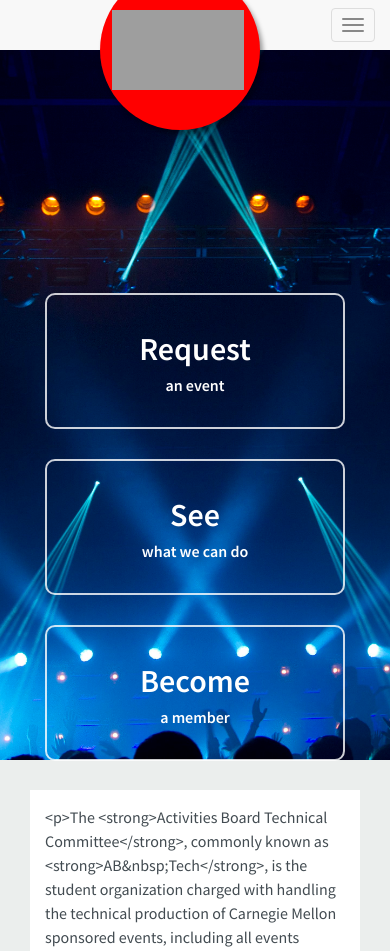
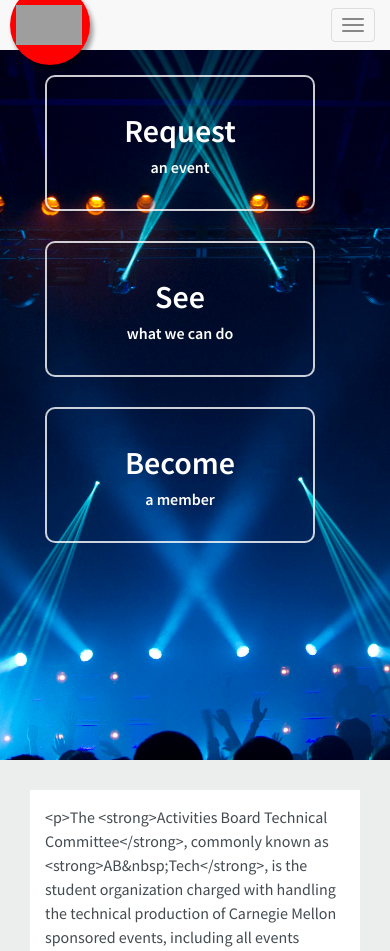
Before and after one commit to ABTech/abtech.org, a Django app: page / in a window 390 px wide. Shown: the top 951 px of the page. Run offline with Django 3.2, Linux system fonts and the light colour scheme; some libraries are stand-ins or nearby versions; grey boxes are pictures that could not be loaded.

Commit message:
getting there...

```diff
--- a/static/css/style.css
+++ b/static/css/style.css
@@ -27,13 +27,71 @@ body {
   .navbar-collapse {
       width: 100%;
   }
+    #lead {
+        padding-top: 50px;
+
+    }
+    #lead .container .row {
+    position: absolute;
+    top: 30%;
+    width: 100%;
+}
+    #logo {
+    position: absolute;
+    top: -30px;
+    left: 100px;
+     /*float: left */
+    padding-top: 40px;
+    padding-left: 12px;
+    width: 160px;
+    height: 160px;
+    border-radius: 50%;
+    background: red;
+    box-shadow: 3px 5px 5px rgba(0, 0, 0, 0.4);
 }
 
-/* mobile navbar */
+#logo img {
+    width: 132px;
+    height: 80px;
+}
+
+
+}
+
+/* mobile  */
 @media (max-width: 767px) {
   .navbar-collapse {
       width: 50%;
   }
+    #lead {
+        padding-top: 15px;
+
+    }
+    #lead .container .row {
+    margin-top: 30px;
+    width: 100%;
+    }
+
+    #logo {
+    position: absolute;
+    top: -15px;
+    left: 10px;
+     /*float: left */
+    padding-top: 20px;
+    padding-left: 6px;
+    width: 80px;
+    height: 80px;
+    border-radius: 50%;
+    background: red;
+    box-shadow: 3px 5px 5px rgba(0, 0, 0, 0.4);
+}
+
+    #logo img {
+        width: 66px;
+        height: 40px;
+    }
+
+
 }
 
 .container-fluid {
@@ -53,24 +111,6 @@ body {
     background-color: #f8f8f8;
 }
 
-#logo {
-    position: absolute;
-    top: -30px;
-    left: 100px;
-     /*float: left */
-    padding-top: 40px;
-    padding-left: 12px;
-    width: 160px;
-    height: 160px;
-    border-radius: 50%;
-    background: red;
-    box-shadow: 3px 5px 5px rgba(0, 0, 0, 0.4);
-}
-
-#logo img {
-    width: 132px;
-    height: 80px;
-}
 
 #lead {
     height: 90%;
@@ -80,7 +120,6 @@ body {
     /*background-size: 100%;*/
     background-position: center;
     background-repeat: no-repeat;
-    padding-top: 50px;
     -webkit-background-size: cover;
     -moz-background-size: cover;
     -o-background-size: cover;
@@ -92,11 +131,7 @@ body {
     position: relative;
 }
 
-#lead .container .row {
-    position: absolute;
-    top: 30%;
-    width: 100%;
-}
+
 
 #lead .lead-item {
     display: block;
--- a/templates/index.html
+++ b/templates/index.html
@@ -9,11 +9,11 @@
   <section id="lead">
     <div class="container">
       <div class="row">
-        <div class="col-md-4"><a class="lead-item" href="{%  url 'website:request' %}"><span class="lead-emphasis">Request</span><br> an event</a>
+        <div class="col-md-4 col-sm-4"><a class="lead-item" href="{%  url 'website:request' %}"><span class="lead-emphasis">Request</span><br> an event</a>
         </div>
-        <div class="col-md-4"><a class="lead-item" href="{% url 'website:events' %}"><span class="lead-emphasis">See</span><br> what we can
+        <div class="col-md-4 col-sm-4"><a class="lead-item" href="{% url 'website:events' %}"><span class="lead-emphasis">See</span><br> what we can
           do</a></div>
-        <div class="col-md-4"><a class="lead-item" href="{% url 'website:join' %}"><span class="lead-emphasis">Become</span><br> a member</a>
+        <div class="col-md-4 col-sm-4"><a class="lead-item" href="{% url 'website:join' %}"><span class="lead-emphasis">Become</span><br> a member</a>
         </div>
       </div>
     </div>
```
